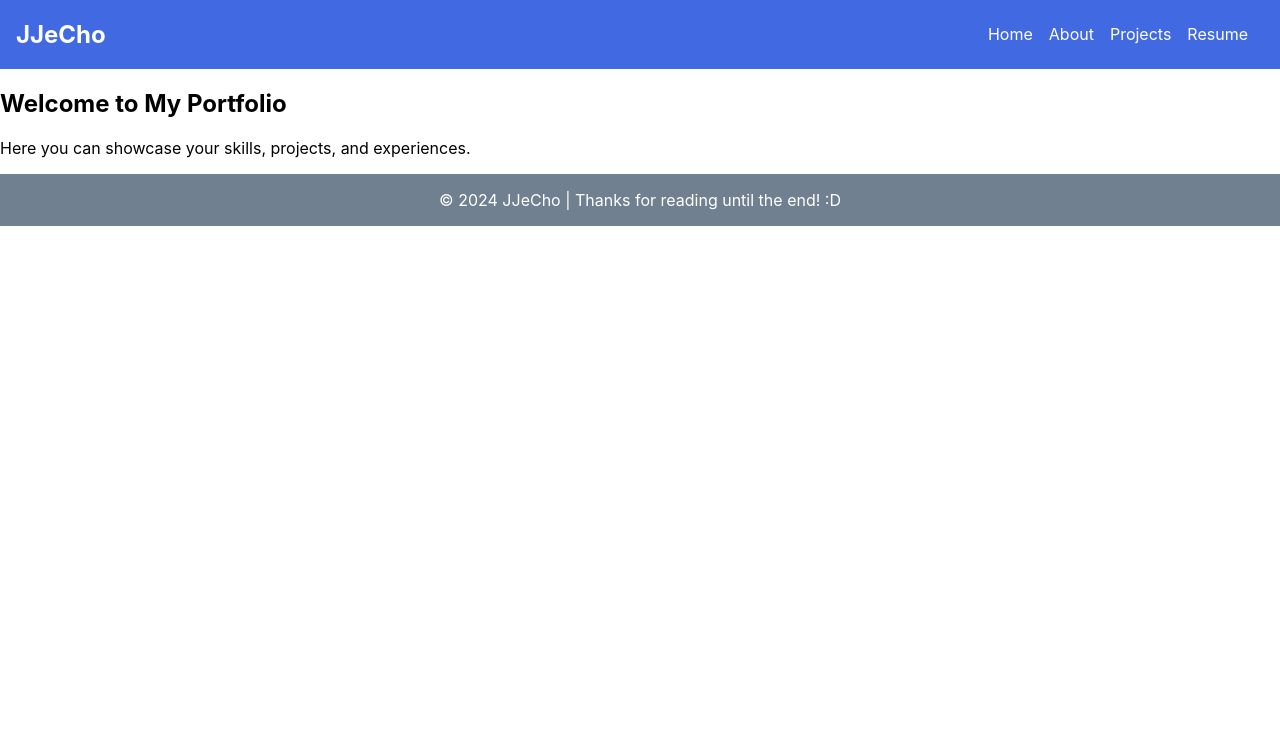
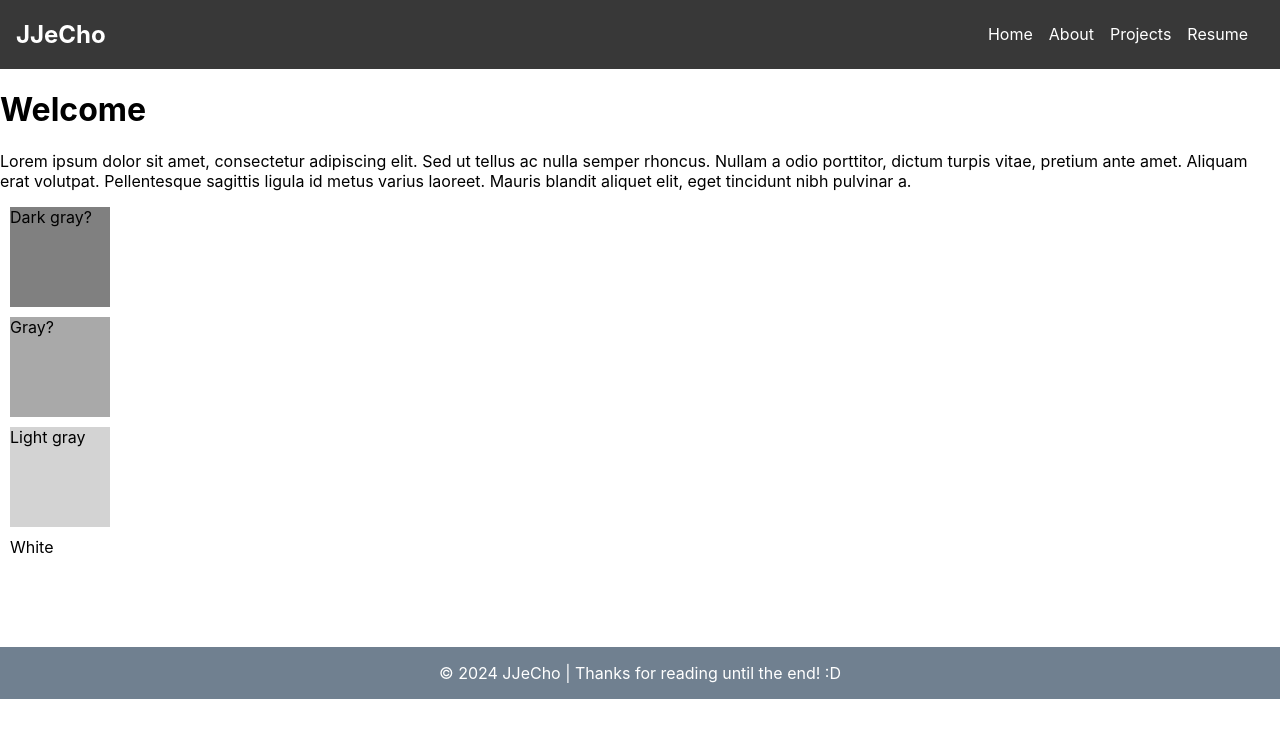
Before and after one commit to JJeCho/JJeCho.github.io, a React (Create React App) app: page / in a window 1280 px wide. Shown: the top 738 px of the page. Built offline with nearby package versions, Linux system fonts and the light colour scheme.

Commit message:
small changes

```diff
--- /dev/null
+++ b/src/components/Home.css
@@ -0,0 +1,21 @@
+.Square1, .Square2, .Square3, .Square4 {
+    width: 100px;
+    height: 100px;
+    margin: 10px;
+}
+
+.Square1 {
+    background-color: gray;
+}
+
+.Square2 {
+    background-color: darkgray;
+}
+
+.Square3 {
+    background-color: lightgray;
+}
+
+.Square4 {
+    background-color: white;
+}
--- a/src/components/Home.js
+++ b/src/components/Home.js
@@ -1,13 +1,20 @@
 // Home.js
 
 import React from 'react';
+import './Home.css';
 
 const Home = () => {
   return (
-    <div>
-      <h2>Welcome to My Portfolio</h2>
-      <p>Here you can showcase your skills, projects, and experiences.</p>
+    <div className="container">
+      <h1>Welcome</h1>
+      <p>Lorem ipsum dolor sit amet, consectetur adipiscing elit. Sed ut tellus ac nulla semper rhoncus. Nullam a odio porttitor, dictum turpis vitae, pretium ante amet. Aliquam erat volutpat. Pellentesque sagittis ligula id metus varius laoreet. Mauris blandit aliquet elit, eget tincidunt nibh pulvinar a.</p>
+      <div className='Square1'>Dark gray?</div>
+      <div className='Square2'>Gray?</div>
+      <div className='Square3'>Light gray</div>
+      <div className='Square4'>White</div>
+
     </div>
+
   );
 };
 
--- a/src/components/Navbar.css
+++ b/src/components/Navbar.css
@@ -4,7 +4,7 @@
     display: flex;
     justify-content: space-between;
     align-items: center;
-    background-color: royalblue;
+    background-color: #383838;
     color: #fff;
     padding: 0rem 1rem;
   }
--- a/src/components/Projects.css
+++ b/src/components/Projects.css
@@ -14,8 +14,9 @@
     background: white   ;
     padding: 20px;
     border-radius: 5px;
-    box-shadow: 0 2px 4px rgba(0, 0, 0, 0.1);
+    box-shadow: 0 2px 4px rgba(0, 0, 0, 0.2);
     margin-bottom: 20px;
+    border: 1px solid black;
   }
 
   .project-title {
--- a/src/components/Resume.css
+++ b/src/components/Resume.css
@@ -15,6 +15,7 @@
     background-color: #f0f0f0;
     padding: 10px;
     margin-bottom: 10px;
+    box-shadow: 0 2px 4px rgba(0, 0, 0, 0.2);
 }
 
 .education-description {
@@ -30,6 +31,7 @@
     background-color: #f0f0f0;
     padding: 15px;
     margin-bottom: 15px;
+    box-shadow: 0 2px 4px rgba(0, 0, 0, 0.2);
 }
 
 .title {
@@ -50,3 +52,7 @@
     list-style-type: square;
     margin-left: 20px;
 }
+
+.education-title, .experience-title {
+    margin: 0 0 10px 0;
+}
--- a/src/components/Resume.js
+++ b/src/components/Resume.js
@@ -4,7 +4,7 @@ import './Resume.css';
 const Resume = () => {
   return (
     <div className ='resume'>
-      <h2>Education</h2>
+      <h1 className='education-title'>Education</h1>
       <RenderDegree
         school="California State University, Long Beach"
         date="Dec 2023"
@@ -23,7 +23,7 @@ const Resume = () => {
         degree="High School Diploma"
         location="Cerritos, California"
       />
-      <h2>Experience</h2>
+      <h1 className='experience-title'>Experience</h1>
       <RenderExperience
       title="Ecommerce and Business Administration Specialist"
         company="Traveland"
```
